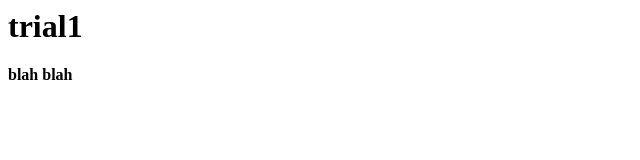
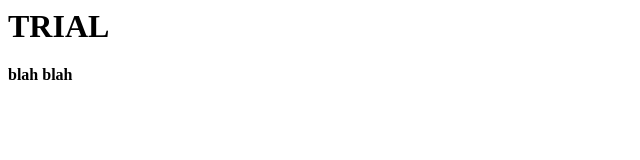
Before and after one commit to bhavya-kashyap/Advert, a plain HTML site: page index.html in a window 1280 px wide. Shown: the full height of the page, 0-640 px from the left. Drawn offline with Linux system fonts and the light colour scheme.

Commit message:
Update index.html

```diff
--- a/index.html
+++ b/index.html
@@ -3,7 +3,7 @@
 <title>hello frontpage</title>
 </head>
 <body>
-<p><h1> trial1 </h1>
+<p><h1> TRIAL</h1>
   <h4>blah blah</h4>
 </p>
 </body>
```
